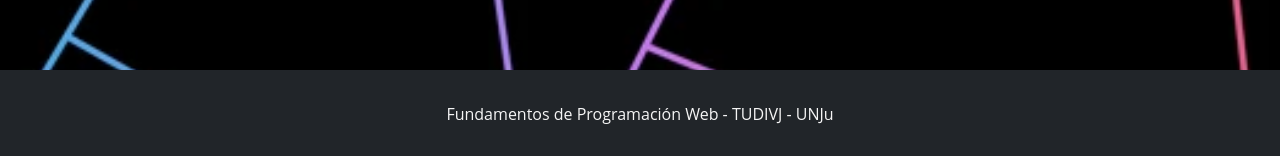
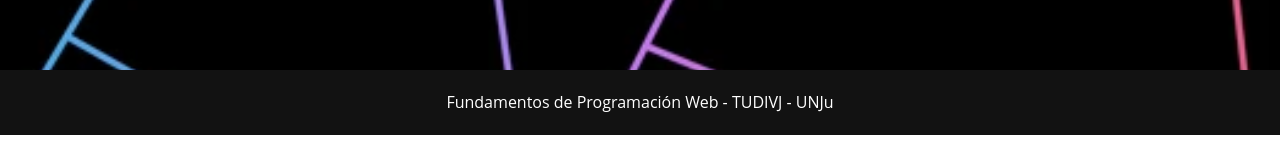
Before and after one commit to Chaves-Johanna-Milagro/proyectofinal_grupo_2, a React (Vite) app in the folder ProyectFinalGrupo2/: page / in a window 1280 px wide. Shown: the part 1297-1453 px from the top of the page. After the commit the page ends 1432 px from the top, so only its background shows below. Built offline with nearby package versions, Linux system fonts and the light colour scheme.

Commit message:
Estilo en el Layout
se modificó la posición del footer para que se encuentre en el componente Layout, además de que su posición siempre este al final de pantalla

```diff
--- /dev/null
+++ b/ProyectFinalGrupo2/public/styles/Layout.css
@@ -0,0 +1,19 @@
+/* para que el layout ocupe toda la altura de la pantalla*/
+.layout{
+    display: flex;
+    flex-direction: column;
+    min-height: 100vh;
+}
+
+/*para que el contenido ocupe el espacio disponible*/
+.content{
+    flex: 1;
+}
+
+/*pa que footer siempre esté al final de la pantalla*/
+.footer{
+    background-color: #121212;
+    color: #ffffff;
+    text-align: center;
+    position: relative;
+}
--- a/ProyectFinalGrupo2/src/Components/Home.jsx
+++ b/ProyectFinalGrupo2/src/Components/Home.jsx
@@ -119,11 +119,6 @@ function Home(){
                 </Container>
             </main>
 
-            <footer className="footer bg-dark text-center text-white">
-                <Container>
-                    <p>Fundamentos de Programación Web - TUDIVJ - UNJu</p>
-                </Container>
-            </footer>
         </>
 
     );
--- a/ProyectFinalGrupo2/src/Components/Layout.jsx
+++ b/ProyectFinalGrupo2/src/Components/Layout.jsx
@@ -2,13 +2,13 @@
  import { Outlet } from "react-router-dom";
 
  import { Navbar, Nav, Container,NavDropdown } from 'react-bootstrap';
- import 'bootstrap/dist/css/bootstrap.min.css'
- import '../../public/styles/style.css';
+ //import 'bootstrap/dist/css/bootstrap.min.css'
+ import '../../public/styles/layout.css';
 
  function Layout(){
 
     return (
-        <div>
+        <div className="layout">
              <header>
                 <Navbar bg="dark" variant="dark" expand="lg">
                     <Container>
@@ -33,7 +33,13 @@
                     </Container>
                 </Navbar>
             </header>
-        <Outlet />
+            <main className="content">
+                <Outlet />
+            </main>
+            <footer className="footer">
+                <p>Fundamentos de Programación Web - TUDIVJ - UNJu</p>
+            </footer>
+
         </div>
     );
  };
```
Also changed, not shown: ProyectFinalGrupo2/public/styles/Style.css (+4 -4 lines).
